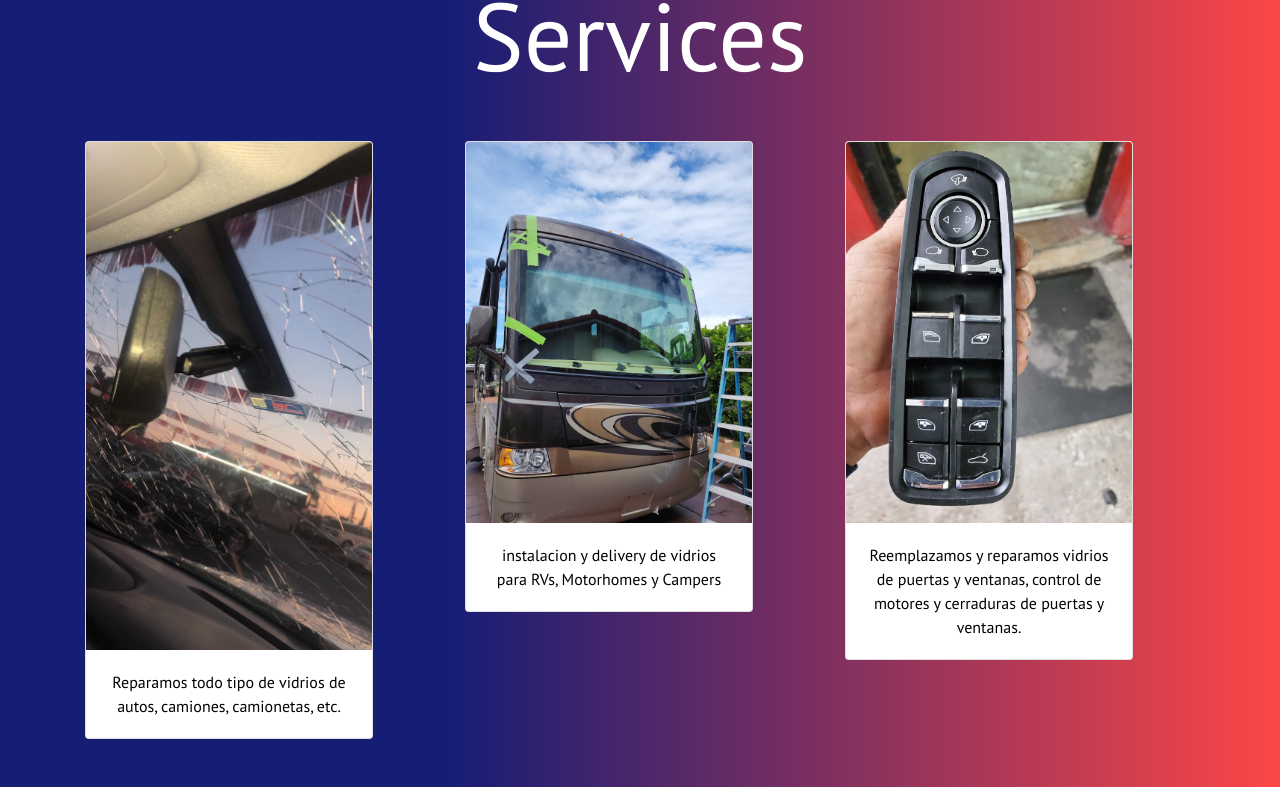
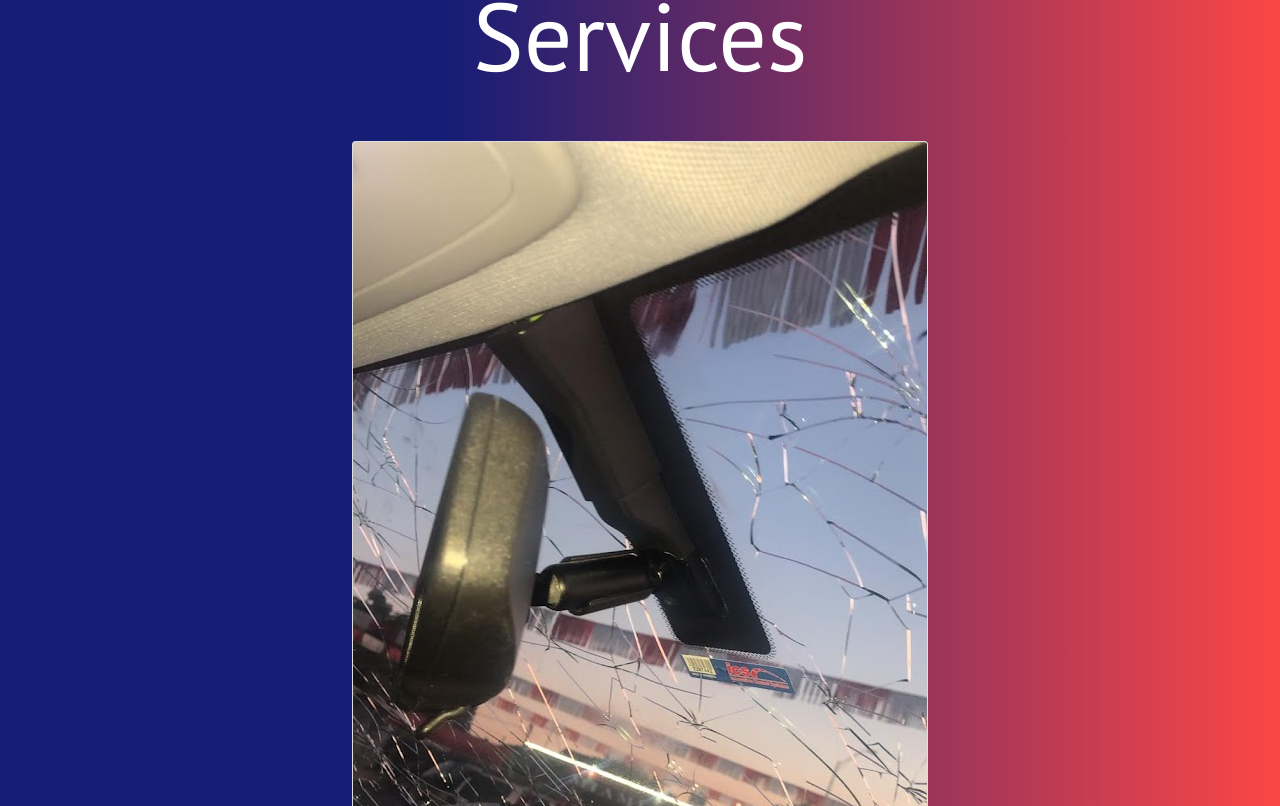
Before and after one commit to T00lio/marinautoglass, a React (Create React App) app: page / in a window 1280 px wide. Shown: the part 874-1680 px from the top of the page. Built offline with nearby package versions, Linux system fonts and the light colour scheme.

Commit message:
removed unsued code

```diff
--- a/src/components/Hero.js
+++ b/src/components/Hero.js
@@ -46,8 +46,8 @@ function HeroSection() {
             </h1>
             <div class="container mt-5 mb-5">
               <div class="row">
-                <div class="col text-center">
-                  <div class="card " style={{ width: "18rem" }}>
+                <div class="col d-flex align-items-center justify-content-center">
+                  <div class="card " style={{ width: "36rem" }}>
                     <img
                       src={broken}
                       class="card-img-top object-fit-cover"
@@ -61,8 +61,13 @@ function HeroSection() {
                     </div>
                   </div>
                 </div>
-                <div class="col text-center">
-                  <div class="card" style={{ width: "18rem" }}>
+                <div class="col d-flex align-items-center justify-content-center">
+                  <div
+                    class="card"
+                    style={{
+                      width: "36rem",
+                    }}
+                  >
                     <img
                       src={rv}
                       class="card-img-top object-fit-cover"
@@ -76,8 +81,8 @@ function HeroSection() {
                     </div>
                   </div>
                 </div>
-                <div class="col text-center">
-                  <div class="card" style={{ width: "18rem" }}>
+                <div class="col d-flex align-items-center justify-content-center">
+                  <div class="card" style={{ width: "36rem" }}>
                     <img
                       src={windshield}
                       class="card-img-top object-fit-cover"
```
